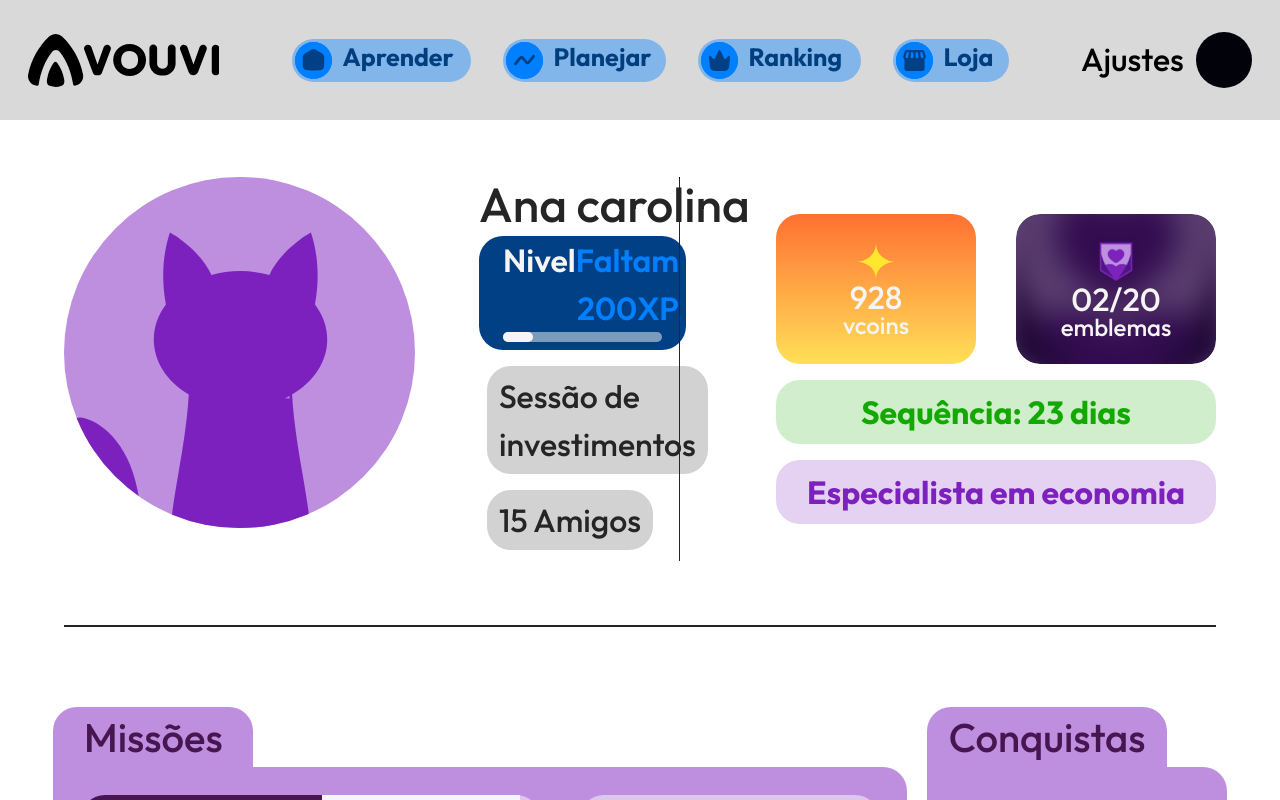
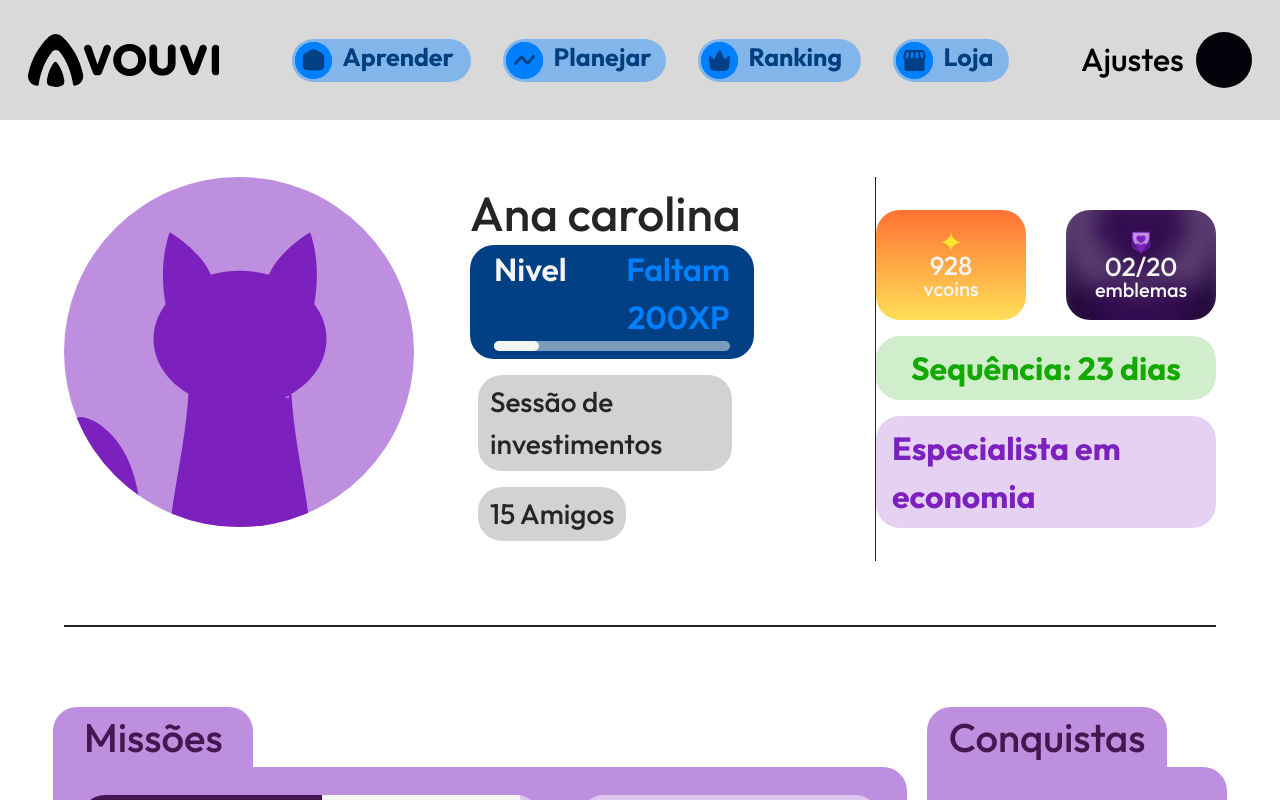
Before and after one commit to yanrafael/vouvi-frontend-client, a React (Vite) app: page /vouvi-frontend-client/profile in a window 1280 px wide. Shown: the top 800 px of the page. Built offline with nearby package versions, Linux system fonts and the light colour scheme; some icons are missing.

Commit message:
feat: improve responsive design and styling for CoinCard, ProfileTags, and Top components

```diff
--- a/src/components/Cards/CoinCard.jsx
+++ b/src/components/Cards/CoinCard.jsx
@@ -2,11 +2,11 @@ function Card({ icon, title, text, color, background }) {
   return (
     <div
       style={background}
-      className={`${color} flex h-[150px] w-[200px] flex-col items-center justify-center rounded-md p-5 px-20 font-medium leading-[1] text-white`}
+      className={`${color} flex flex-col items-center justify-center rounded-md p-5 font-medium leading-[1] text-white xl:h-[110px] xl:w-[150px] xl:px-16 2xl:h-[150px] 2xl:w-[200px] 2xl:px-20`}
     >
       <img src={icon} alt="" />
-      <h2 className="text-[32px]">{title}</h2>
-      <p className="text-[24px]">{text}</p>
+      <h2 className="xl:text-[26px] 2xl:text-[32px]">{title}</h2>
+      <p className="xl:text-[20px] 2xl:text-[24px]">{text}</p>
     </div>
   );
 }
--- a/src/components/Cards/ProfileTags.jsx
+++ b/src/components/Cards/ProfileTags.jsx
@@ -1,7 +1,7 @@
 function Tags({ text }) {
   return (
     <>
-      <p className="m-2 rounded-[24px] bg-[rgba(31,31,31,0.20);] px-3 py-1.5 text-[32px] text-[#252525] dark:bg-[#1F1F1F] dark:text-[#F5F5F480]">
+      <p className="m-2 rounded-[24px] bg-[rgba(31,31,31,0.20);] px-3 py-1.5 text-[28px] text-[#252525] dark:bg-[#1F1F1F] dark:text-[#F5F5F480]">
         {text}
       </p>
     </>
--- a/src/pages/profile/Top.jsx
+++ b/src/pages/profile/Top.jsx
@@ -14,11 +14,11 @@ function Top() {
   return (
     <section className="m-auto mt-14 flex w-[90%] border-b-2 border-[#252525] pb-16 dark:border-[#F5F5F442]">
       <div className="flex flex-none">
-        <div className="h-[351px] w-[351px] rounded-full bg-[#7C20BE80]">
+        <div className="h-[350px] w-[350px] rounded-full bg-[#7C20BE80]">
           <img src={Avatar} alt="Avatar Finn"  title="Avatar Finn"/>
         </div>
       </div>
-      <div className="ml-16 flex w-6/12 flex-col justify-center gap-2 font-medium text-[#252525] dark:text-white">
+      <div className="ml-14 flex w-[90%] flex-col justify-center gap-2 font-medium text-[#252525] dark:text-white">
         <h1 className="text-lg">Ana carolina</h1>
         <div className="bg-blue-500 w-[70%] rounded-md bg-[#014085] px-6">
           <div className="flex justify-between text-right text-[32px] font-semibold">
@@ -37,7 +37,7 @@ function Top() {
           <ProfileTags text={"15 Amigos"} />
         </div>
       </div>
-      <hr className="relative right-24 h-96 w-[2px] bg-[#252525] dark:bg-[#F5F5F442]" />
+      <hr className="relative 2xl:right-[7%] h-96 w-[2px] bg-[#252525] dark:bg-[#F5F5F442]" />
       <div className="flex flex-col justify-center"  title="ícone da vouvi, chamado Vcoins com uma estrela em cima  ">
         <div className="flex">
           <CoinCard
```
